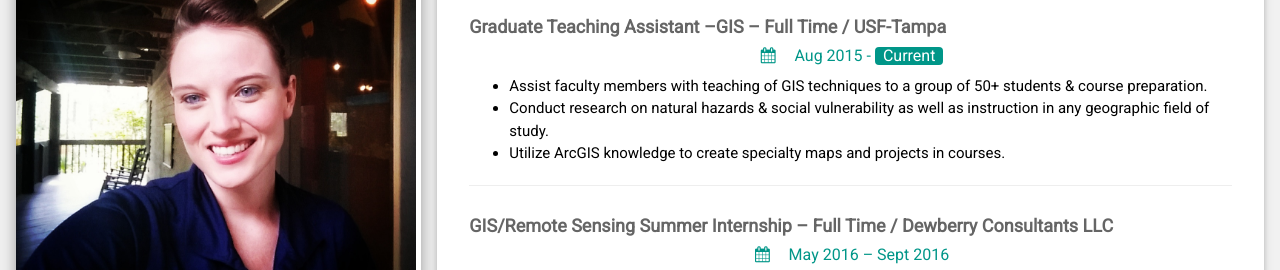
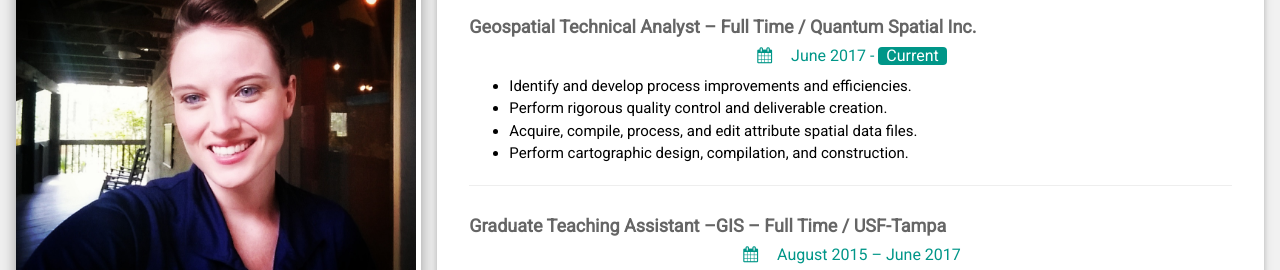
Before and after one commit to MappableKerri/Resume, a plain HTML site: page index.html in a window 1280 px wide. Shown: the part 98-368 px from the top of the page. Drawn offline with nearby package versions, Linux system fonts and the light colour scheme; a web font is replaced by a local one.

Commit message:
Update index.html

```diff
--- a/index.html
+++ b/index.html
@@ -154,14 +154,25 @@
       <div class="w3-container w3-card-2 w3-white w3-margin-bottom">
         <h2 class="w3-text-grey w3-padding-16"><i class="fa fa-suitcase fa-fw w3-margin-right w3-xxlarge w3-text-teal"></i>Work Experience</h2>
         <div class="w3-container">
+          <h5 class="w3-opacity"><b>Geospatial Technical Analyst – Full Time / Quantum Spatial Inc.</b></h5>
+          <h6 class="w3-text-teal"><i class="fa fa-calendar fa-fw w3-margin-right"></i>June 2017 - <span class="w3-tag w3-teal w3-round">Current</span></h6>
+          <ul>
+            <li>Identify and develop process improvements and efficiencies.</li>
+            <li>Perform rigorous quality control and deliverable creation.</li>
+            <li>Acquire, compile, process, and edit attribute spatial data files.</li>
+            <li>Perform cartographic design, compilation, and construction.</li>
+          </ul>
+          <hr>
+        </div>
+          <div class="w3-container">
           <h5 class="w3-opacity"><b>Graduate Teaching Assistant –GIS – Full Time / USF-Tampa</b></h5>
-          <h6 class="w3-text-teal"><i class="fa fa-calendar fa-fw w3-margin-right"></i>Aug 2015 - <span class="w3-tag w3-teal w3-round">Current</span></h6>
+          <h6 class="w3-text-teal"><i class="fa fa-calendar fa-fw w3-margin-right"></i>August 2015 – June 2017</h6>
           <ul>
             <li>Assist faculty members with teaching of GIS techniques to a group of 50+ students &amp; course preparation.</li>
             <li>Conduct research on natural hazards &amp; social vulnerability as well as instruction in any geographic field of study.</li>
-            <li>Utilize ArcGIS knowledge to create specialty maps and projects in courses.</li>
+            <li>Utilize ArcGIS knowledge to create specialty maps and projects in courses.</li>>
           </ul>
-          <hr>
+         <hr>
         </div>
         <div class="w3-container">
           <h5 class="w3-opacity"><b>GIS/Remote Sensing Summer Internship – Full Time / Dewberry Consultants LLC</b></h5>
```
